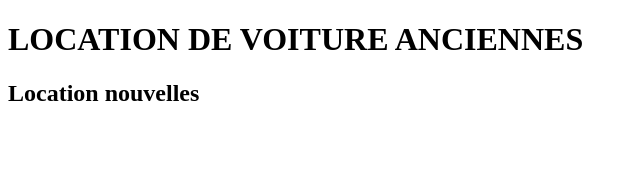
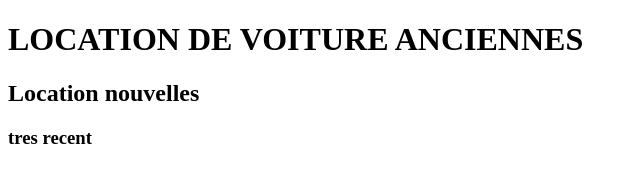
Before and after one commit to Ybounaas/location, a plain HTML site: page Index.html in a window 1280 px wide. Shown: the full height of the page, 0-640 px from the left. Drawn offline with Linux system fonts and the light colour scheme.

Commit message:
tres recent

```diff
--- a/Index.html
+++ b/Index.html
@@ -10,6 +10,8 @@
     <h1>LOCATION DE VOITURE ANCIENNES
     </h1>
     <h2>Location nouvelles</h2>
+    <h3>tres recent
+    </h3>
 
 </body>
 </html>
```
